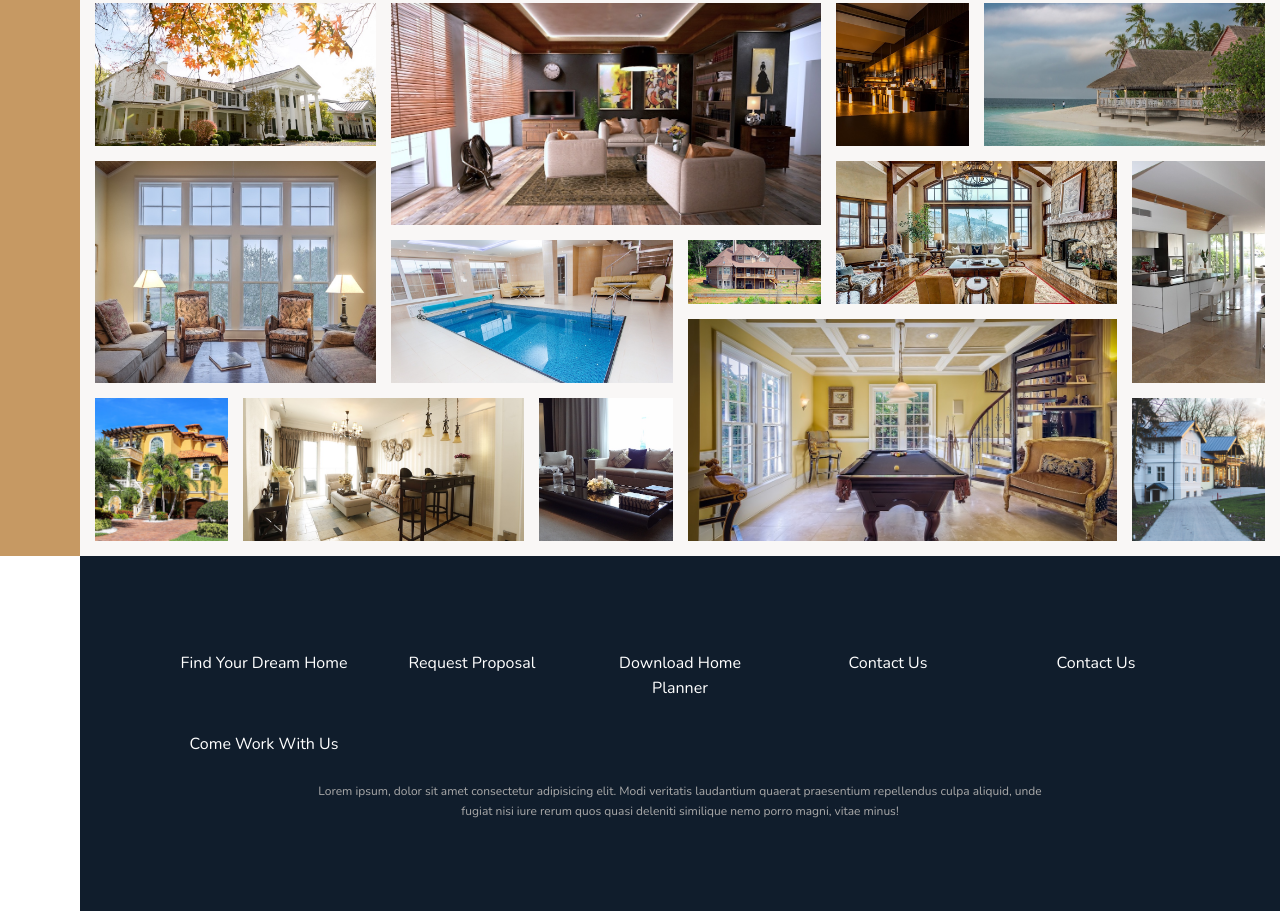
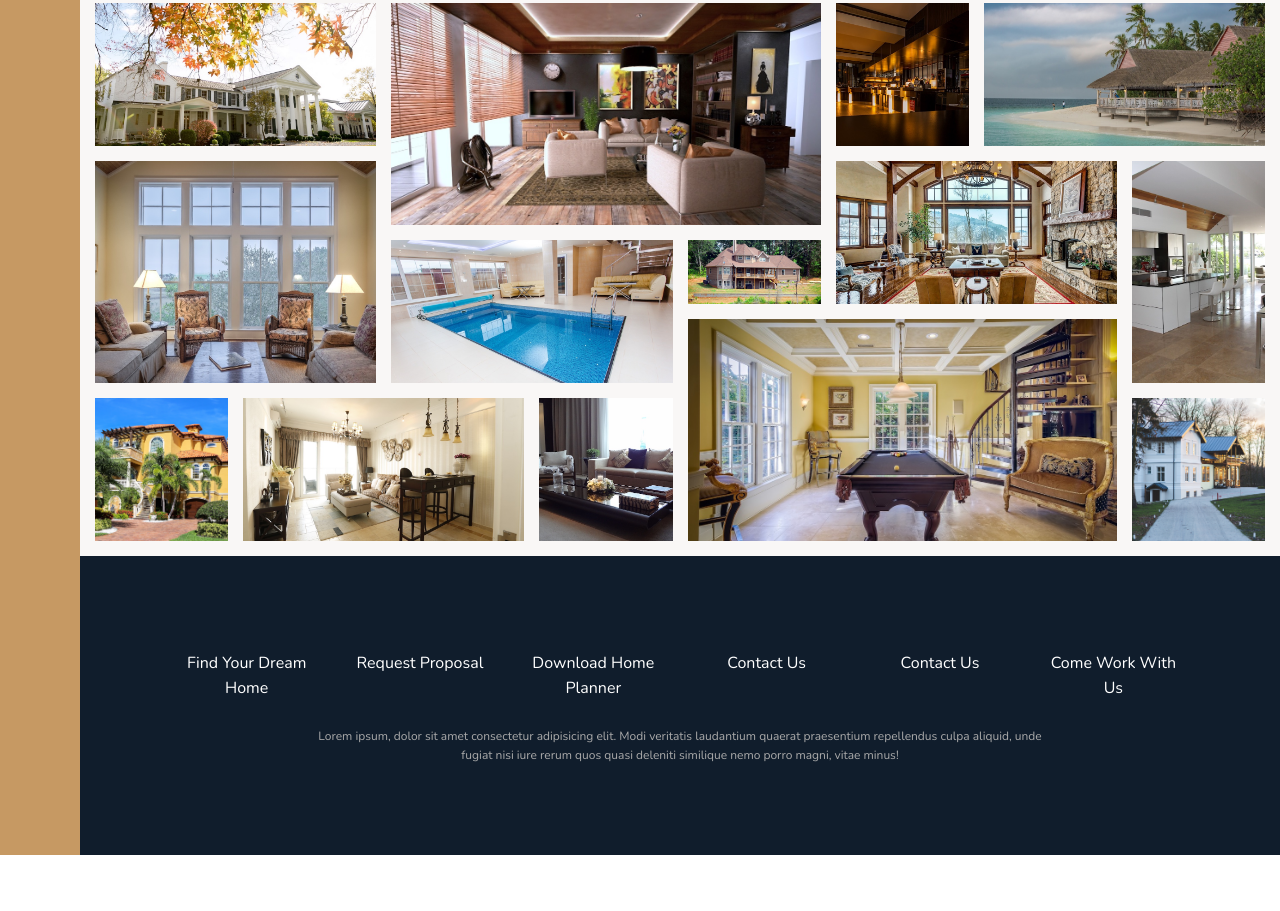
Before and after one commit to farooqwd/nexter-grid, a website: page index.html in a window 1280 px wide. Shown: the part 3062-3973 px from the top of the page. After the commit the page ends 3917 px from the top, so only its background shows below. Drawn offline with nearby package versions, Linux system fonts and the light colour scheme.

Commit message:
small fix in base and footer

```diff
--- a/sass/_base.scss
+++ b/sass/_base.scss
@@ -37,7 +37,7 @@ body {
 .container {
     display: grid;
     // grid-template-rows: 80vh min-content 40vh min-content min-content min-content;
-    grid-template-rows: 70vh min-content repeat(3, min-content);
+    grid-template-rows: 70vh min-content repeat(4, min-content);
     grid-template-columns: [sidebar-start] 8rem [sidebar-end full-start]  minmax(6rem, 1fr)
     [center-start] repeat(8, [col-start] minmax(min-content, 14rem) [col-end]) [center-end ]
     minmax(6rem, 1fr) [full-end] ;
--- a/sass/_footer.scss
+++ b/sass/_footer.scss
@@ -5,7 +5,7 @@
 }
 .nav {
     display: grid;
-    grid-template-columns: repeat(auto-fit, minmax(20rem, 1fr));
+    grid-template-columns: repeat(auto-fit, minmax(12rem, 1fr));
     list-style: none;
 
     &__link,
```
Also changed, not shown: css/style.css.
